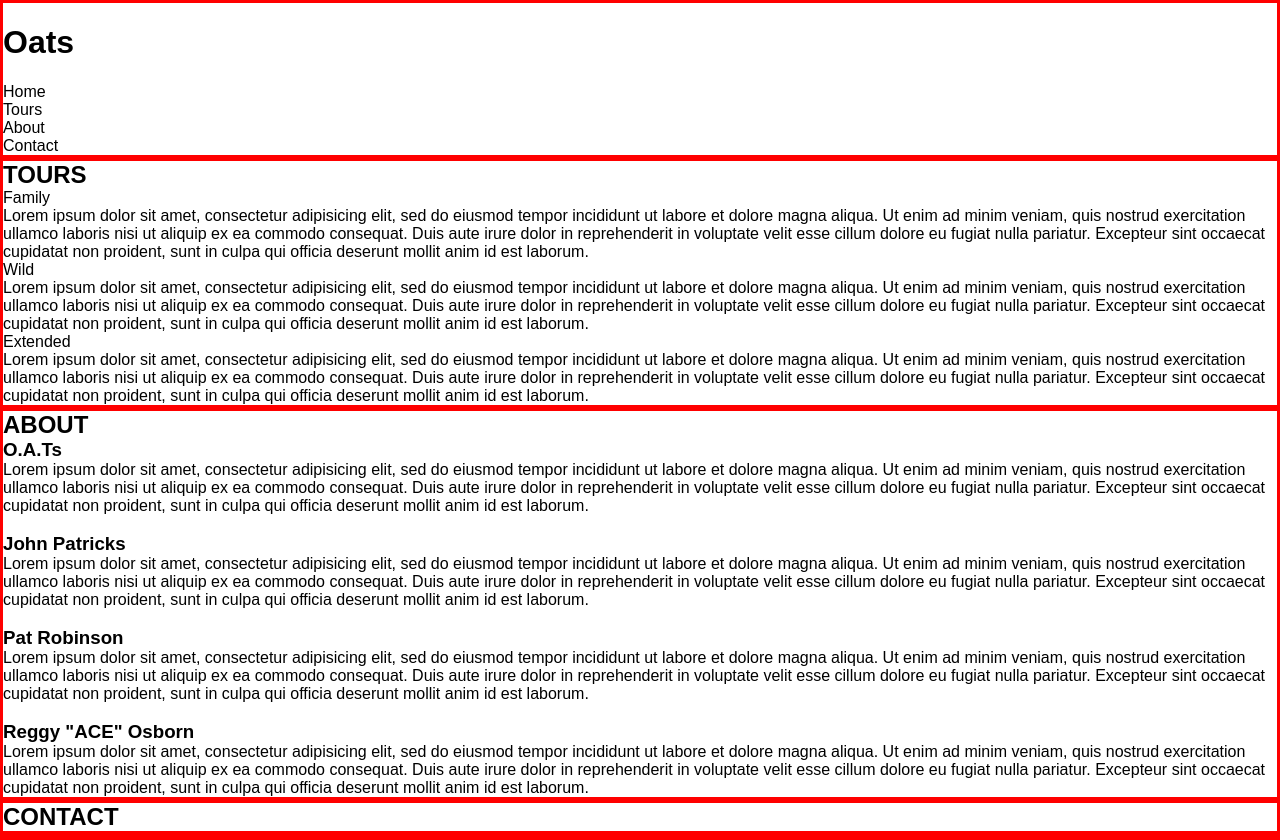
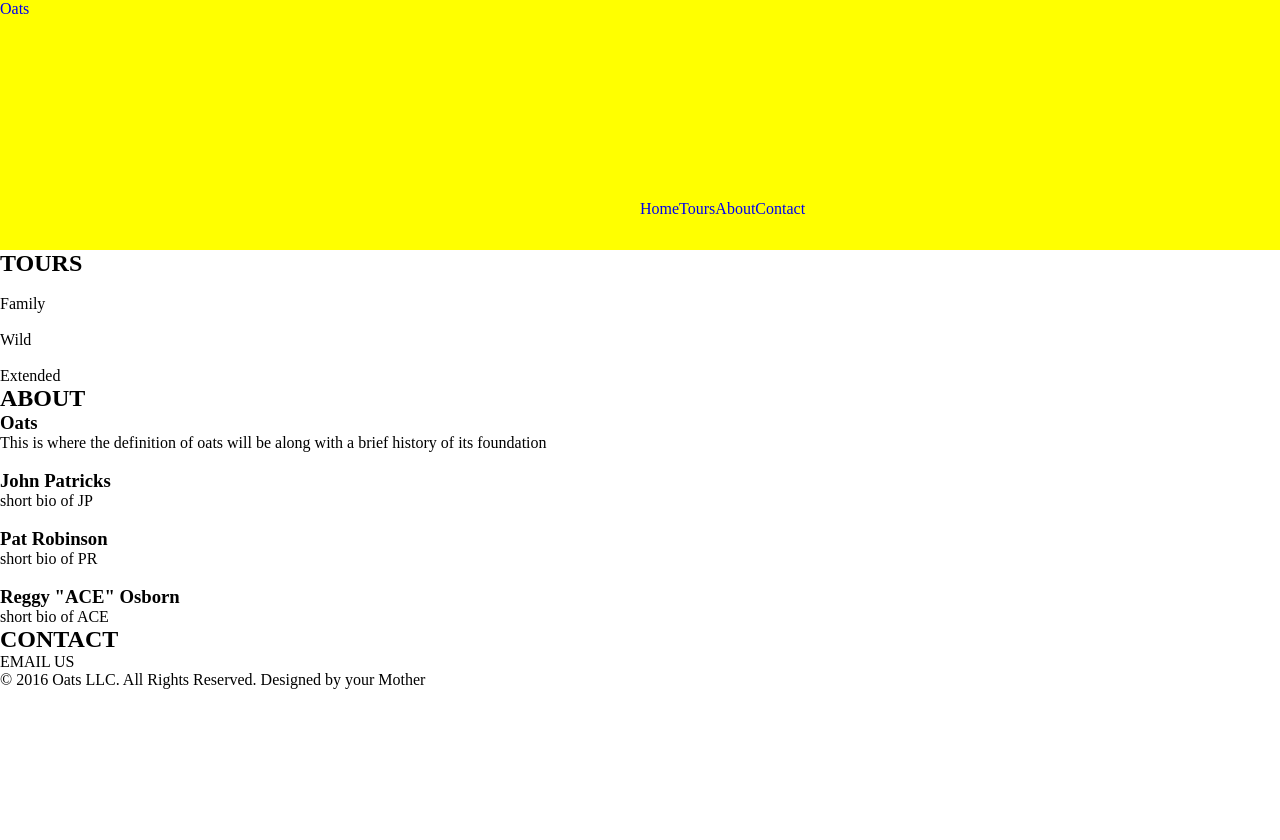
Before and after one commit to CL0VR/siteone, a plain HTML site: page index.html in a window 1280 px wide. After the commit the page ends 800 px from the top, so only its background shows below. Drawn offline with Linux system fonts and the light colour scheme.

Commit message:
index update

```diff
--- a/css/master.css
+++ b/css/master.css
@@ -1,82 +1,54 @@
-* {
-  margin: 0 auto;
+body, body * {
+  margin: 0;
   padding: 0;
-  list-style: none;
+  text-decoration: none;
 }
 
+/***********************
+HEADER
+***********************/
 
-/*****
-HEADER
-*****/
-
-
-.intro {
-  border-style: solid;
-  border-color: red;
-  margin: 0 auto;
-}
-
-
-/*****
-NAVIGATION
-*****/
-
-nav a {
-  text-decoration: none;
-  list-style: none;
-  /*display: inline-block;*/
-  color: black;
-}
-
-nav a:visited{
-  color: grey;
-}
-
-nav {
-  padding:
-}
-
-
-/*****
-TOURISM
-*****/
-
-
-.tourism {
-  border-style: solid;
-  border-color: red;
+header {
+  min-height: 250px;
+  position: relative;
+  background-color: yellow;
 }
 
 
 
-/*****
-ABOUT
-*****/
 
+/***********************
+NAVIGATION
+***********************/
 
-.aboutism {
-  border-style: solid;
-  border-color: red;
+nav {
+  position: absolute;
+  top: 200px;
+  width: 320px;
+  left: 50%;
 }
 
 
-/*****
-CONTACT
-*****/
 
 
-.contactism {
-  border-style: solid;
-  border-color: red;
-}
+/***********************
+TOURS SECTION
+***********************/
 
 
-/*****
-MAP
-*****/
 
 
-.tomtom {
-  border-style: solid;
-  border-color: red;
-}
+
+
+/***********************
+ABOUT SECTION
+***********************/
+
+
+
+
+
+
+/***********************
+CONTACT SECTION
+***********************/
--- a/index.html
+++ b/index.html
@@ -2,77 +2,72 @@
 <html>
   <head>
     <meta charset="utf-8">
-    <link rel="stylesheet" href="/css/normalize.css">
+    <title>Oats</title>
     <link rel="stylesheet" href="/css/master.css">
-    <title>OATS</title>
   </head>
   <body>
-    <div class="intro">
     <header>
-      <h1>Oats</h1>
+      <a href="/">Oats</a>
       <nav>
-        <ul>
-          <a href="index.html"><li>Home</li></a>
-          <a href="#toursline"><li>Tours</li></a>
-          <a href="#aboutline"><li>About</li></a>
-          <a href="#contactline"><li>Contact</li></a>
-        </ul>
+        <a href="/">Home</a><a href="#tourism">Tours</a><a href="#aboutism">About</a><a href="#contactism">Contact</a>
       </nav>
     </header>
-    </div>
-    <!-- This section is for the tourism portion of the page -->
-    <main>
-      <section class="tourism">
-        <h2 id="toursline">TOURS</h2>
-          <ul>
-            <li>Family</li>
-            <p>
-              Lorem ipsum dolor sit amet, consectetur adipisicing elit, sed do eiusmod tempor incididunt ut labore et dolore magna aliqua. Ut enim ad minim veniam, quis nostrud exercitation ullamco laboris nisi ut aliquip ex ea commodo consequat. Duis aute irure dolor in reprehenderit in voluptate velit esse cillum dolore eu fugiat nulla pariatur. Excepteur sint occaecat cupidatat non proident, sunt in culpa qui officia deserunt mollit anim id est laborum.
-            </p>
-            <li>Wild</li>
-            <p>
-              Lorem ipsum dolor sit amet, consectetur adipisicing elit, sed do eiusmod tempor incididunt ut labore et dolore magna aliqua. Ut enim ad minim veniam, quis nostrud exercitation ullamco laboris nisi ut aliquip ex ea commodo consequat. Duis aute irure dolor in reprehenderit in voluptate velit esse cillum dolore eu fugiat nulla pariatur. Excepteur sint occaecat cupidatat non proident, sunt in culpa qui officia deserunt mollit anim id est laborum.
-            </p>
-            <li>Extended</li>
-            <p>
-              Lorem ipsum dolor sit amet, consectetur adipisicing elit, sed do eiusmod tempor incididunt ut labore et dolore magna aliqua. Ut enim ad minim veniam, quis nostrud exercitation ullamco laboris nisi ut aliquip ex ea commodo consequat. Duis aute irure dolor in reprehenderit in voluptate velit esse cillum dolore eu fugiat nulla pariatur. Excepteur sint occaecat cupidatat non proident, sunt in culpa qui officia deserunt mollit anim id est laborum.
-            </p>
-          </ul>
-      </section>
-  <!-- section below is for the About portion -->
-      <section class="aboutism">
-        <h2 id="aboutline">ABOUT</h2>
-        <h3>O.A.Ts</h3>
+
+    <section class="tours">
+      <h1 id="tourism">TOURS</h1>
+      <div class="family">
+        <img src="" alt="" />
+        <p>Family</p>
+      </div>
+      <div class="wild">
+        <img src="" alt="" />
+        <p>Wild</p>
+      </div>
+      <div class="extended">
+        <img src="" alt="" />
+        <p>Extended</p>
+      </div>
+    </section>
+
+    <section class="about">
+      <h1 id="aboutism">ABOUT</h1>
+      <div class="oats">
+        <h3>Oats</h3>
         <p>
-          Lorem ipsum dolor sit amet, consectetur adipisicing elit, sed do eiusmod tempor incididunt ut labore et dolore magna aliqua. Ut enim ad minim veniam, quis nostrud exercitation ullamco laboris nisi ut aliquip ex ea commodo consequat. Duis aute irure dolor in reprehenderit in voluptate velit esse cillum dolore eu fugiat nulla pariatur. Excepteur sint occaecat cupidatat non proident, sunt in culpa qui officia deserunt mollit anim id est laborum.
+          This is where the definition of oats will be along with a brief history of its foundation
         </p>
+      </div>
+      <div class="worker1">
         <img src="" alt="" />
         <h3>John Patricks</h3>
         <p>
-          Lorem ipsum dolor sit amet, consectetur adipisicing elit, sed do eiusmod tempor incididunt ut labore et dolore magna aliqua. Ut enim ad minim veniam, quis nostrud exercitation ullamco laboris nisi ut aliquip ex ea commodo consequat. Duis aute irure dolor in reprehenderit in voluptate velit esse cillum dolore eu fugiat nulla pariatur. Excepteur sint occaecat cupidatat non proident, sunt in culpa qui officia deserunt mollit anim id est laborum.
+          short bio of JP
         </p>
+      </div>
+      <div class="worker2">
         <img src="" alt="" />
         <h3>Pat Robinson</h3>
         <p>
-          Lorem ipsum dolor sit amet, consectetur adipisicing elit, sed do eiusmod tempor incididunt ut labore et dolore magna aliqua. Ut enim ad minim veniam, quis nostrud exercitation ullamco laboris nisi ut aliquip ex ea commodo consequat. Duis aute irure dolor in reprehenderit in voluptate velit esse cillum dolore eu fugiat nulla pariatur. Excepteur sint occaecat cupidatat non proident, sunt in culpa qui officia deserunt mollit anim id est laborum.
+          short bio of PR
         </p>
+      </div>
+      <div class="worker3">
         <img src="" alt="" />
         <h3>Reggy "ACE" Osborn</h3>
         <p>
-          Lorem ipsum dolor sit amet, consectetur adipisicing elit, sed do eiusmod tempor incididunt ut labore et dolore magna aliqua. Ut enim ad minim veniam, quis nostrud exercitation ullamco laboris nisi ut aliquip ex ea commodo consequat. Duis aute irure dolor in reprehenderit in voluptate velit esse cillum dolore eu fugiat nulla pariatur. Excepteur sint occaecat cupidatat non proident, sunt in culpa qui officia deserunt mollit anim id est laborum.
+          short bio of ACE
         </p>
-      </section>
-  <!-- section below is for the Contact portion -->
-      <section class="contactism">
-        <h2 id="contactline">CONTACT</h2>
-        <p>
-          <!-- A working email/twitter/facebook repository will go here  -->
-      </section>
-      <!-- section below is for map -->
-      <section class="tomtom">
+      </div>
+    </section>
 
-      </section>
+    <section class="contact">
+      <h1 id="contactism">CONTACT</h1>
+      <div class="email">
+        <p>EMAIL US</p>
+      </div>
+    </section>
 
-    </main>
+    <footer><p>&copy; 2016 Oats LLC. All Rights Reserved. Designed by your Mother</p></footer>
+
   </body>
 </html>
```
Also changed, not shown: css/normalize.css (deleted).
